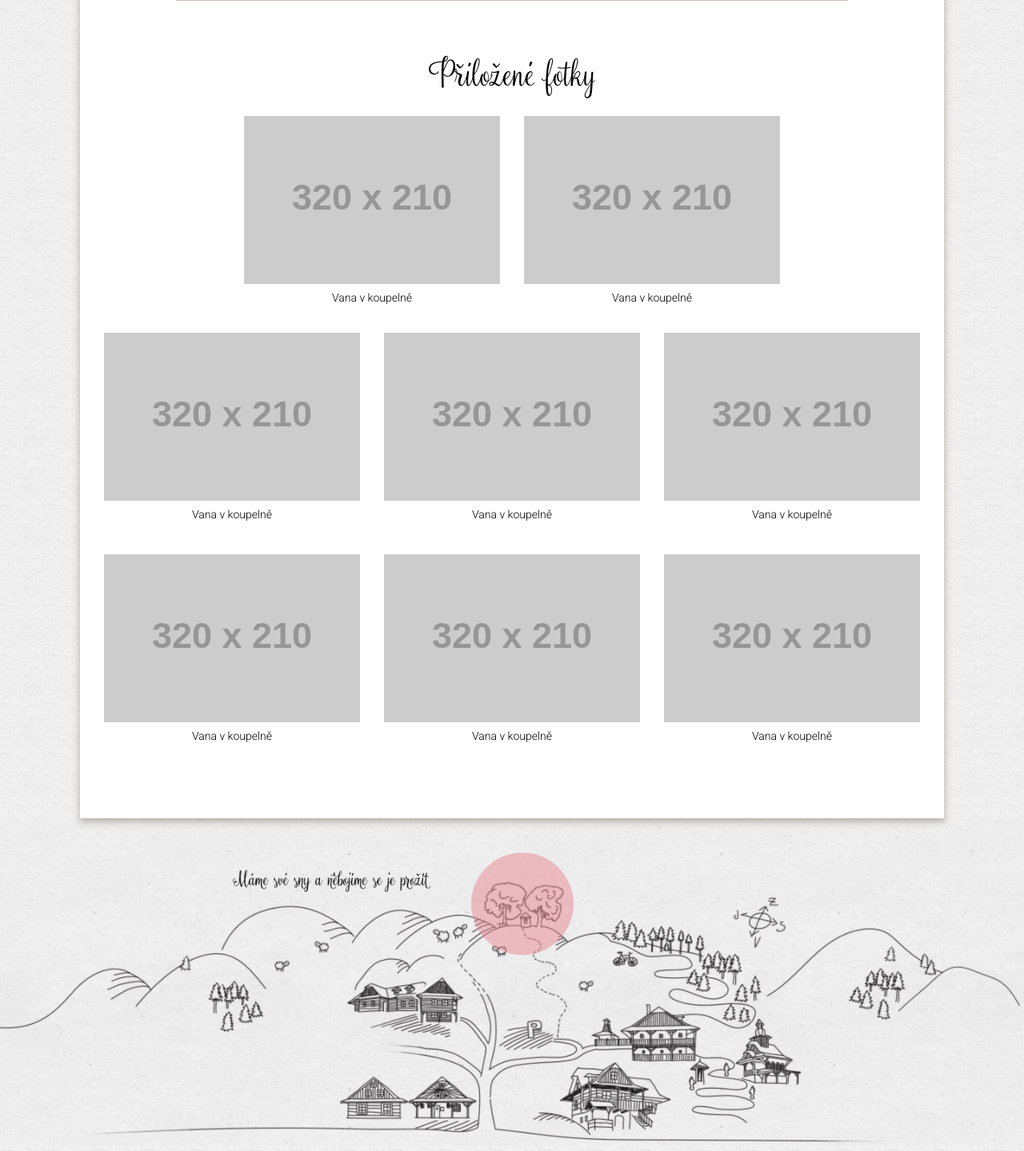
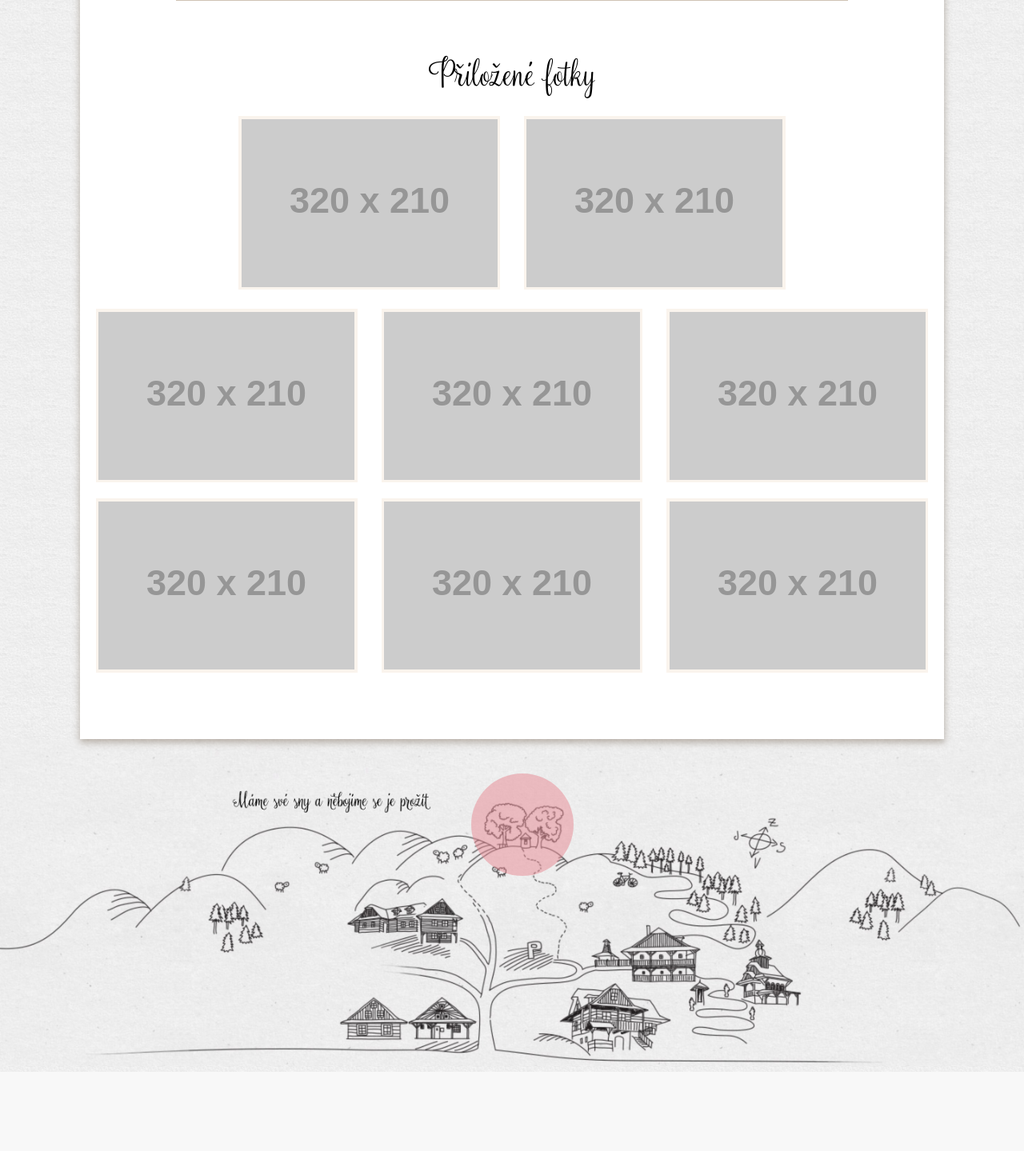
Before and after one commit to MilanPala/Svatba, a PHP site: page /html/index.html in a window 1280 px wide. Shown: the part 2230-3669 px from the top of the page at 80% size. After the commit the page ends 3570 px from the top, so only its background shows below. Run offline with PHP 8.4, Linux system fonts and the light colour scheme; grey boxes labelled with a size stand in for pictures from a placeholder-image service; style sheets or scripts are compiled from the project's sources; some libraries are stand-ins or nearby versions.

Commit message:
fotogalerie

```diff
--- a/app/FrontModule/Controls/Photos/Photos.latte
+++ b/app/FrontModule/Controls/Photos/Photos.latte
@@ -1,7 +1,7 @@
 <div class="att-images" n:if="count($photos)">
 	<ul class="reset">
 		{foreach $photos as $photo}
-			<li><a href="{plink :Front:Photo:large $photo}" class="spc thickbox"><img src="{plink :Front:Photo:small $photo}"/></a></li>
+			<li><a href="{plink :Front:Photo:large $photo}" class="spc thickbox"><span class="img"><img src="{plink :Front:Photo:small $photo}"/></span></a></li>
 		{/foreach}
 	</ul>
 </div>
--- a/www/styles/styles.css
+++ b/www/styles/styles.css
@@ -2261,13 +2261,17 @@ th {
   box-sizing: border-box;
   margin-top: 10px;
   padding: 0 5px;
-  text-align: left;
+  text-align: center;
 }
 .att-images .img {
   display: inline-block;
-  width: 100%;
   vertical-align: top;
-  position: relative;
+  position: absolute;
+  left: 0;
+  top: 0;
+  bottom: 0;
+  right: 0;
+  background: #faf4ed;
 }
 .att-images .img:before {
   position: absolute;
@@ -2277,6 +2281,7 @@ th {
   bottom: 0;
   background: rgba(230, 230, 230, 0.3);
   content: "";
+  z-index: 2;
   opacity: 0;
   -webkit-transition: opacity 0.3s ease;
   -moz-transition: opacity 0.3s ease;
@@ -2291,31 +2296,22 @@ th {
   max-height: 100%;
   width: auto;
   height: auto;
-  width: 100%;
+  position: absolute;
+  top: 0;
+  left: 0;
+  right: 0;
+  bottom: 0;
+  margin: auto;
 }
 .att-images a {
   display: block;
   text-decoration: none;
   color: #010101;
-}
-.att-images .name {
-  background: #fff;
-  min-height: 37px;
-  padding: 6px 0;
-  text-align: center;
-  display: block;
-  font-size: 12px;
-  line-height: 25px;
-  -webkit-box-sizing: border-box;
-  -moz-box-sizing: border-box;
-  -ms-box-sizing: border-box;
-  box-sizing: border-box;
-}
-.att-images .name span {
-  display: inline-block;
-  vertical-align: middle;
-  line-height: normal;
-  margin-top: -4px;
+  width: 100%;
+  padding-bottom: 66.53846154%;
+  height: 0;
+  position: relative;
+  overflow: hidden;
 }
 @media (min-width: 768px) {
   .att-images > ul > li,
@@ -2325,16 +2321,13 @@ th {
 }
 @media (min-width: 960px) {
   .att-images {
-    margin: 0 -5px 1.4em;
-  }
-  .att-images .name {
-    font-size: 82.35294118%;
+    margin: 0 -15px 1.4em;
   }
   .att-images ul {
-    margin-top: -30px;
+    margin-top: -20px;
   }
   .att-images li {
-    margin-top: 30px;
+    margin-top: 20px;
     padding: 0 15px;
   }
 }
```
Also changed, not shown: www/styles/layout/box/att-box.less (+8 -20 lines).
